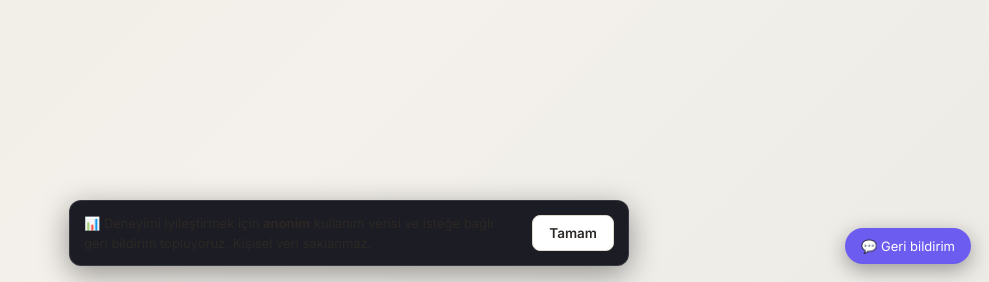
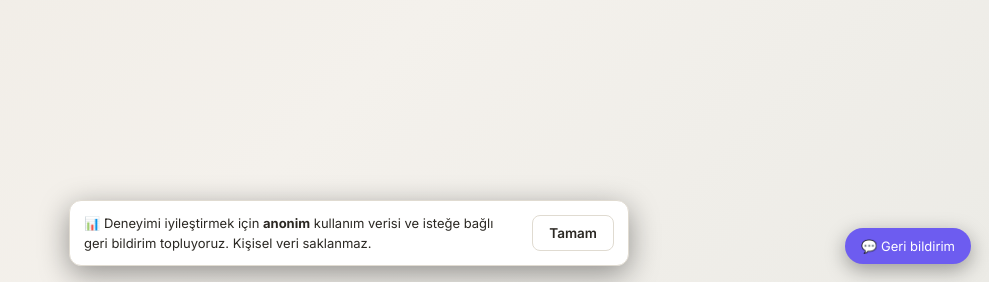
Before and after one commit to kadiryonak/RagArt, a Flask app: page / in a window 1280 px wide. Shown: the part 518-800 px from the top of the page, without its empty margins (291-1280 px from the left). Run offline with Flask 3, Linux system fonts and the light colour scheme.

Commit message:
fix(ui): consent banner + feedback modal use theme vars (light-mode readable)
Used --surface-elevated/--text/--border instead of a non-existent --panel
var, which fell back to a dark colour and made the text invisible in light
mode.

Co-Authored-By: Claude Opus 4.8 (1M context) <noreply@anthropic.com>

```diff
--- a/templates/index.html
+++ b/templates/index.html
@@ -2709,7 +2709,7 @@ const FeedbackUI=(()=>{
   function el(tag,attrs,html){const e=document.createElement(tag);if(attrs)for(const k in attrs)e.setAttribute(k,attrs[k]);if(html!=null)e.innerHTML=html;return e;}
   function showConsent(){
     if(LS.get('ragart-consent',false)) return;
-    const bar=el('div',{id:'consentBar',style:'position:fixed;left:50%;bottom:16px;transform:translateX(-50%);z-index:9999;max-width:560px;width:calc(100% - 32px);background:var(--panel,#1c1c24);color:var(--text,#eee);border:1px solid rgba(255,255,255,.12);border-radius:12px;padding:12px 14px;box-shadow:0 8px 30px rgba(0,0,0,.4);font-size:13px;display:flex;gap:12px;align-items:center'},
+    const bar=el('div',{id:'consentBar',style:'position:fixed;left:50%;bottom:16px;transform:translateX(-50%);z-index:9999;max-width:560px;width:calc(100% - 32px);background:var(--surface-elevated,#fff);color:var(--text,#111);border:1px solid var(--border,#ddd);border-radius:12px;padding:12px 14px;box-shadow:0 8px 30px rgba(0,0,0,.4);font-size:13px;display:flex;gap:12px;align-items:center'},
       '<span style="flex:1">📊 Deneyimi iyileştirmek için <b>anonim</b> kullanım verisi ve isteğe bağlı geri bildirim topluyoruz. Kişisel veri saklanmaz.</span>');
     const ok=el('button',{class:'btn',style:'white-space:nowrap'},'Tamam');
     ok.onclick=()=>{LS.set('ragart-consent',true);bar.remove();};
@@ -2719,7 +2719,7 @@ const FeedbackUI=(()=>{
     if(document.getElementById('fbModal')) return;
     let rating=0;
     const ov=el('div',{id:'fbModal',style:'position:fixed;inset:0;z-index:10000;background:rgba(0,0,0,.55);display:flex;align-items:center;justify-content:center'});
-    const card=el('div',{style:'background:var(--panel,#1c1c24);color:var(--text,#eee);border:1px solid rgba(255,255,255,.12);border-radius:14px;padding:20px;max-width:420px;width:calc(100% - 32px)'},
+    const card=el('div',{style:'background:var(--surface-elevated,#fff);color:var(--text,#111);border:1px solid var(--border,#ddd);border-radius:14px;padding:20px;max-width:420px;width:calc(100% - 32px)'},
       '<h3 style="margin:0 0 6px">Geri bildiriminiz</h3><p style="margin:0 0 12px;font-size:13px;opacity:.8">Anonimdir. RagArt\'ı geliştirmemize yardımcı olur.</p>');
     const stars=el('div',{style:'font-size:28px;cursor:pointer;margin-bottom:10px;user-select:none'});
     for(let i=1;i<=5;i++){const s=el('span',{'data-i':i},'☆');s.onclick=()=>{rating=i;[...stars.children].forEach((c,idx)=>c.textContent=idx<rating?'★':'☆');};stars.appendChild(s);}
```
